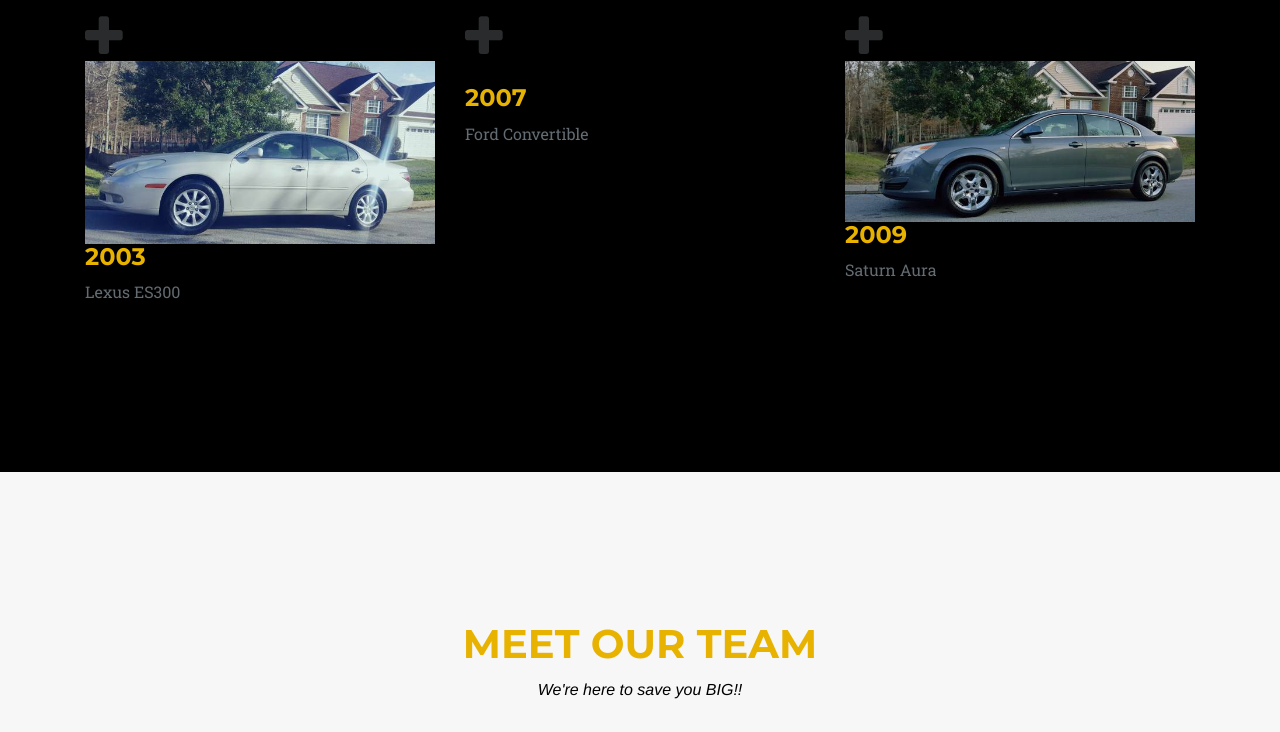
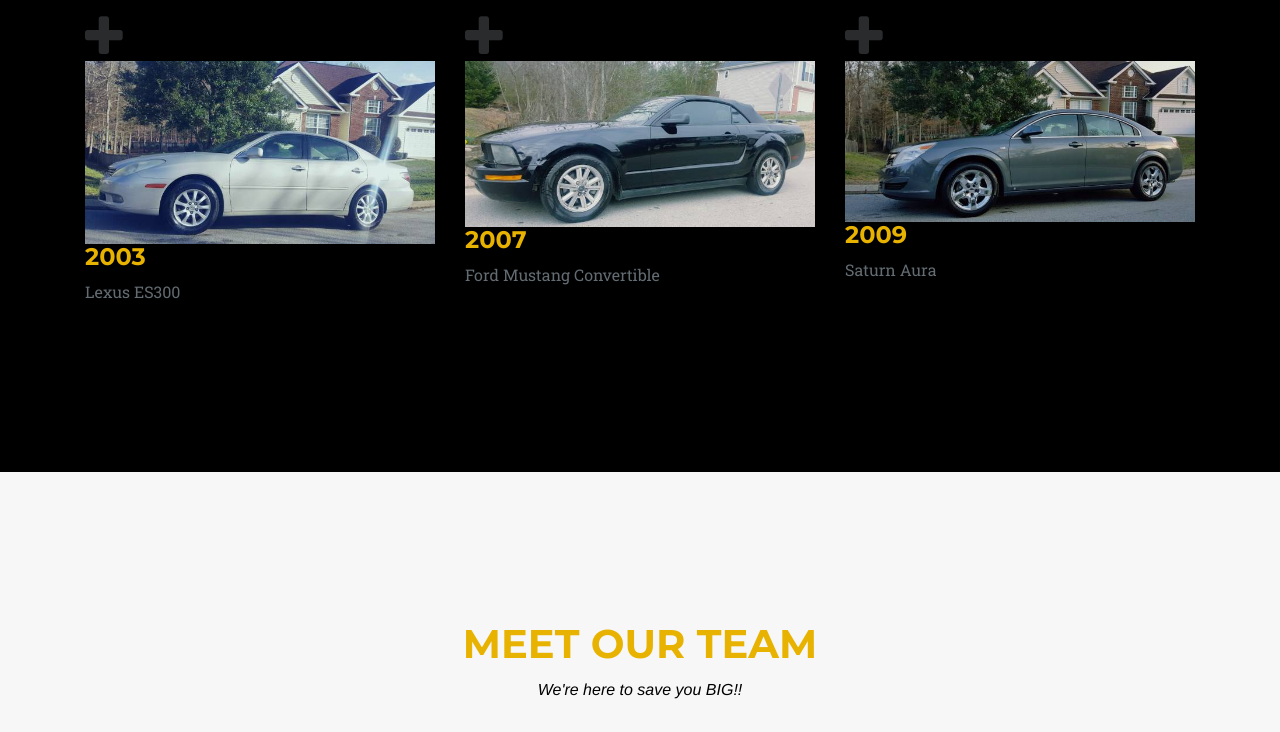
Before and after one commit to amatt85/Demo-Night, a website: page index.html in a window 1280 px wide. Shown: the part 2188-2920 px from the top of the page. Drawn offline with Linux system fonts and the light colour scheme; a web font is replaced by a local one.

Commit message:
corrected page errors

```diff
--- a/index.html
+++ b/index.html
@@ -191,11 +191,11 @@
                                 <i class="fa fa-plus fa-3x"></i>
                             </div>
                         </div>
-                        <img class="img-fluid" src="img/portfolio/1.jpg" alt="">
+                        <img class="img-fluid" src="img/portfolio/1Mustang.jpg" alt="">
                     </div>
                     <div class="portfolio-caption">
                         <h4>2007</h4>
-                        <p class="text-muted">Ford  Convertible</p>
+                        <p class="text-muted">Ford Mustang Convertible</p>
                     </div>
                 </div>
                 <div class="col-md-4 col-sm-6 portfolio-item">
@@ -405,7 +405,7 @@
             <div class="row">
                 <div class="col-lg-12 text-center">
                     <h2 class="section-heading">Contact Us</h2>
-                    <h3 class="section-subheading text-muted" style="color:white !important">Drop us a message,and let's get started! </h3>
+                    <h3 class="section-subheading text-muted" style="color:white !important">Drop us a message, and let's get started! </h3>
                 </div>
             </div>
             <div class="row">
@@ -449,7 +449,7 @@
         <div class="container" style="background-color:#e8b200">
             <div class="row">
                 <div class="col-md-4">
-                    <span class="copyright">Copyright &copy; Your Website 2017</span>
+                    <span class="copyright"style= "color: black">Copyright &copy; Your Website 2017</span>
                 </div>
                 <div class="col-md-4">
                   <!--  <ul class="list-inline social-buttons">
```
